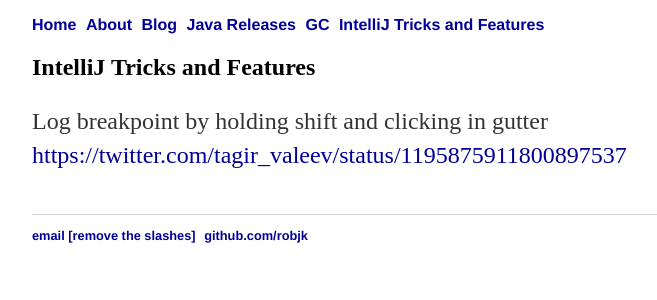
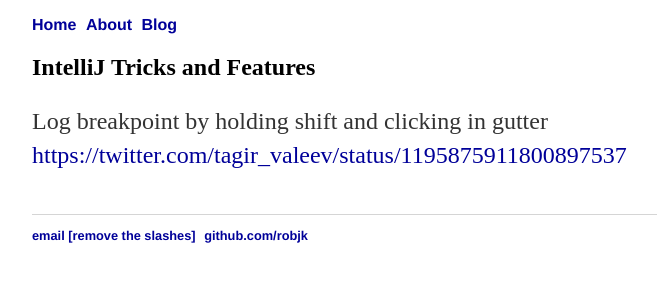
Before and after one commit to robjk/robjk.github.io, a Jekyll site: the page built from topics/intellij-tricks.md, in a window 1280 px wide. Shown: the top 300 px of the page, without its empty margins (32-689 px from the left). Built offline with Jekyll 4.4.1, drawn with Linux system fonts in a browser that asks for light colours; our own code applies the rules of GitHub Pages for plain Markdown files.

Commit message:
Update default.html

```diff
--- a/_layouts/default.html
+++ b/_layouts/default.html
@@ -15,9 +15,6 @@
         <li><a href="/">Home</a></li>
         <li><a href="/about/">About</a></li>
         <li><a href="/blog">Blog</a></li>
-        <li><a href="/topics/java-releases">Java Releases</a></li>
-        <li><a href="/topics/garbage-collection">GC</a></li>
-        <li><a href="/topics/intellij-tricks">IntelliJ Tricks and Features</a></li>
     </ul>
 </nav>
 <div class="container">
```
